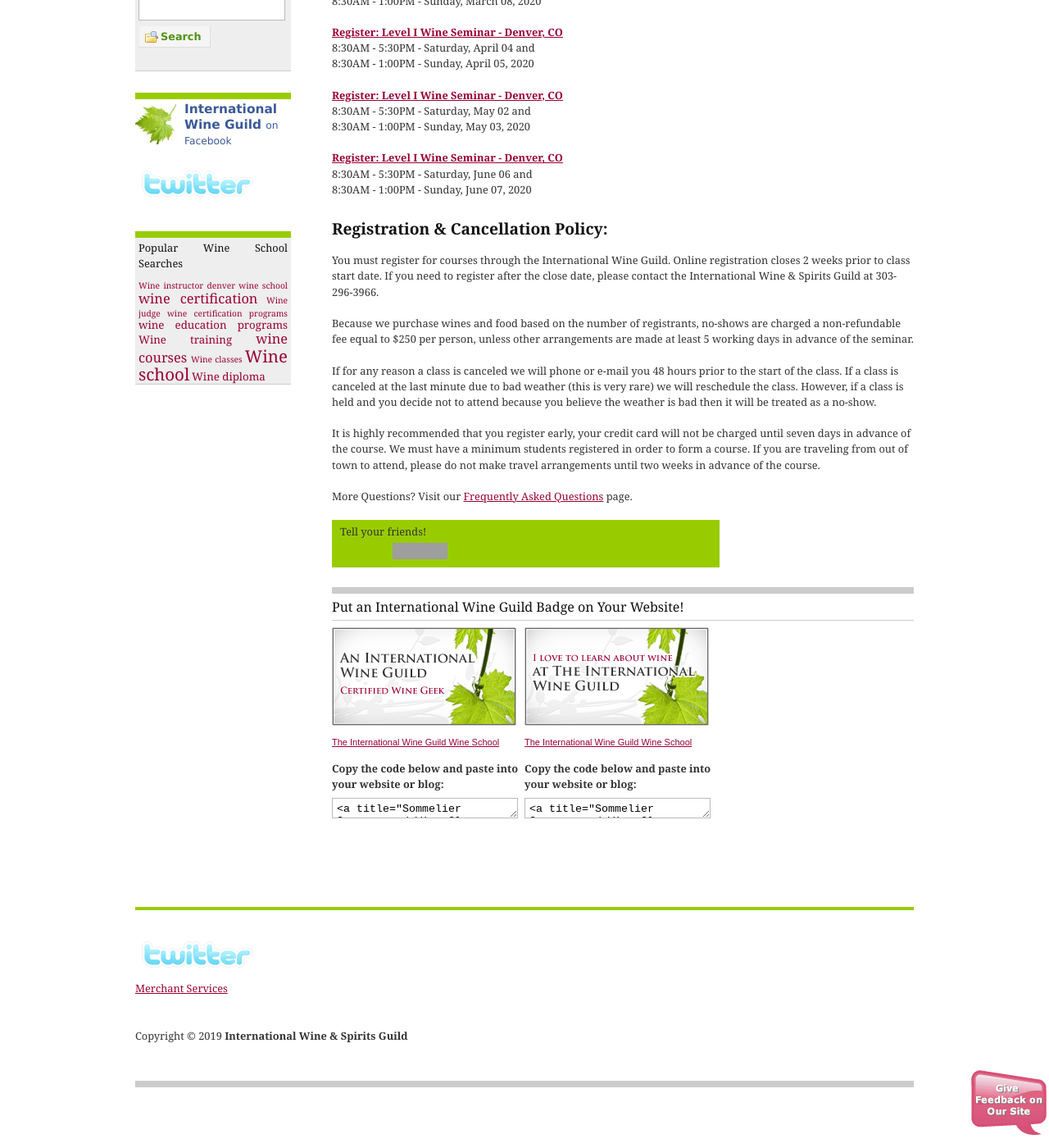
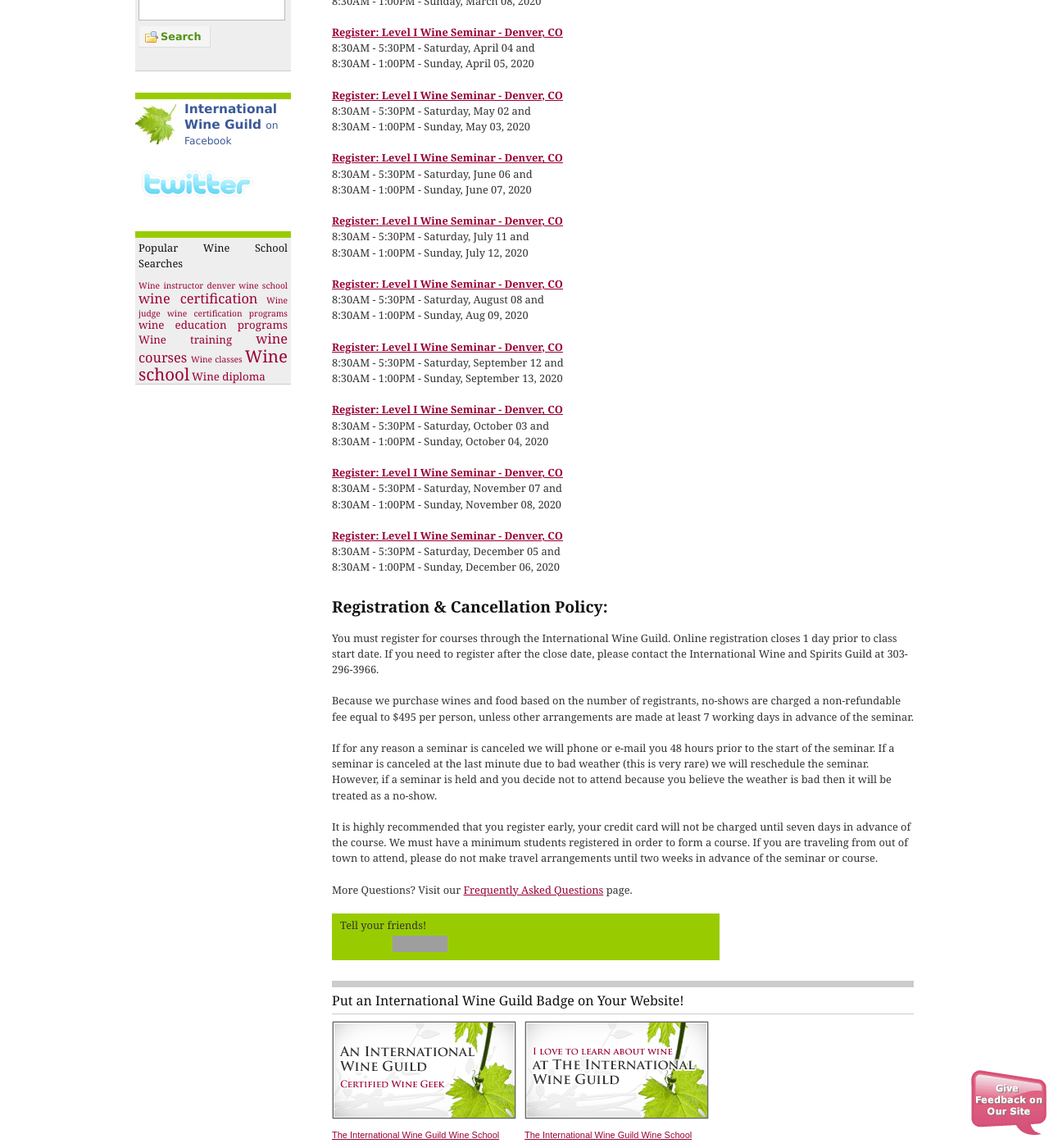
Before and after one commit to CKDev/internationalwineguild.com, a Jekyll site: the page built from register-for-the-guild-certification-seminar.html, in a window 1280 px wide and 1400 px high, scrolled down 1369 px. Shown: the whole window at 82% size. Built offline with Jekyll 4.4.1, drawn with Linux system fonts in a browser that asks for light colours; a script that is not in the unit is left out; comment, search, counter and statistics services are not loaded; grey boxes are pictures that could not be loaded.

Commit message:
Update register-for-the-guild-certification-seminar.html

```diff
--- a/register-for-the-guild-certification-seminar.html
+++ b/register-for-the-guild-certification-seminar.html
@@ -102,19 +102,73 @@
   8:30AM - 1:00PM - Sunday, June 07, 2020
 </p>
 
+<p>
+  <a class="ga-track"
+    href="http://ww4.aitsafe.com/cf/add.cfm?userid=6714687&amp;product=Level+I+Wine+Seminar+Denver++-++07/11-12, 2020&amp;price=495&amp;return=www.internationalwineguild.com/register-for-the-guild-certification-seminar">
+    <strong>Register: Level I Wine Seminar - Denver, CO<br></strong>
+  </a>
+  8:30AM - 5:30PM - Saturday, July 11 and<br>
+  8:30AM - 1:00PM - Sunday, July 12, 2020
+</p>
+
+<p>
+  <a class="ga-track"
+    href="http://ww4.aitsafe.com/cf/add.cfm?userid=6714687&amp;product=Level+I+Wine+Seminar+Denver++-++08/08-09, 2020&amp;price=495&amp;return=www.internationalwineguild.com/register-for-the-guild-certification-seminar">
+    <strong>Register: Level I Wine Seminar - Denver, CO<br></strong>
+  </a>
+  8:30AM - 5:30PM - Saturday, August 08 and<br>
+  8:30AM - 1:00PM - Sunday, Aug 09, 2020
+</p>
+
+<p>
+  <a class="ga-track"
+    href="http://ww4.aitsafe.com/cf/add.cfm?userid=6714687&amp;product=Level+I+Wine+Seminar+Denver++-++09/12-13, 2020&amp;price=495&amp;return=www.internationalwineguild.com/register-for-the-guild-certification-seminar">
+    <strong>Register: Level I Wine Seminar - Denver, CO<br></strong>
+  </a>
+  8:30AM - 5:30PM - Saturday, September 12 and<br>
+  8:30AM - 1:00PM - Sunday, September 13, 2020
+</p>
+
+<p>
+  <a class="ga-track"
+    href="http://ww4.aitsafe.com/cf/add.cfm?userid=6714687&amp;product=Level+I+Wine+Seminar+Denver++-++10/03-04, 2020&amp;price=495&amp;return=www.internationalwineguild.com/register-for-the-guild-certification-seminar">
+    <strong>Register: Level I Wine Seminar - Denver, CO<br></strong>
+  </a>
+  8:30AM - 5:30PM - Saturday, October 03 and<br>
+  8:30AM - 1:00PM - Sunday, October 04, 2020
+</p>
+
+<p>
+  <a class="ga-track"
+    href="http://ww4.aitsafe.com/cf/add.cfm?userid=6714687&amp;product=Level+I+Wine+Seminar+Denver++-++11/07-08, 2020&amp;price=495&amp;return=www.internationalwineguild.com/register-for-the-guild-certification-seminar">
+    <strong>Register: Level I Wine Seminar - Denver, CO<br></strong>
+  </a>
+  8:30AM - 5:30PM - Saturday, November 07 and<br>
+  8:30AM - 1:00PM - Sunday, November 08, 2020
+</p>
+
+<p>
+  <a class="ga-track"
+    href="http://ww4.aitsafe.com/cf/add.cfm?userid=6714687&amp;product=Level+I+Wine+Seminar+Denver++-++12/05-06, 2020&amp;price=495&amp;return=www.internationalwineguild.com/register-for-the-guild-certification-seminar">
+    <strong>Register: Level I Wine Seminar - Denver, CO<br></strong>
+  </a>
+  8:30AM - 5:30PM - Saturday, December 05 and<br>
+  8:30AM - 1:00PM - Sunday, December 06, 2020
+</p>
+
 <h3><strong>Registration &amp; Cancellation Policy: </strong></h3>
-<p>You must register for courses through the International Wine Guild. Online registration closes 2 weeks prior to
-  class start date. If you need to register after the close date, please contact the International Wine &amp; Spirits
+<p>You must register for courses through the International Wine Guild. Online registration closes 1 day prior to
+  class start date. If you need to register after the close date, please contact the International Wine and Spirits
   Guild at 303-296-3966.<br>
   <br>
   Because we purchase wines and food based on the number of registrants, no-shows are charged a non-refundable fee
-  equal to $250 per person, unless other arrangements are made at least 5 working days in advance of the seminar.<br>
+  equal to $495 per person, unless other arrangements are made at least 7 working days in advance of the seminar.<br>
   <br>
-  If for any reason a class is canceled we will phone or e-mail you 48 hours prior to the start of the class. If a
-  class is canceled at the last minute due to bad weather (this is very rare) we will reschedule the class. However,
-  if a class is held and you decide not to attend because you believe the weather is bad then it will be treated as a
+  If for any reason a seminar is canceled we will phone or e-mail you 48 hours prior to the start of the seminar. If a
+  seminar is canceled at the last minute due to bad weather (this is very rare) we will reschedule the seminar. However,
+  if a seminar is held and you decide not to attend because you believe the weather is bad then it will be treated as a
   no-show.<br>
   <br>
   It is highly recommended that you register early, your credit card will not be charged until seven days in advance
   of the course. We must have a minimum students registered in order to form a course. If you are traveling from out
-  of town to attend, please do not make travel arrangements until two weeks in advance of the course.</p>
+  of town to attend, please do not make travel arrangements until two weeks in advance of the seminar or course.</p>
```
